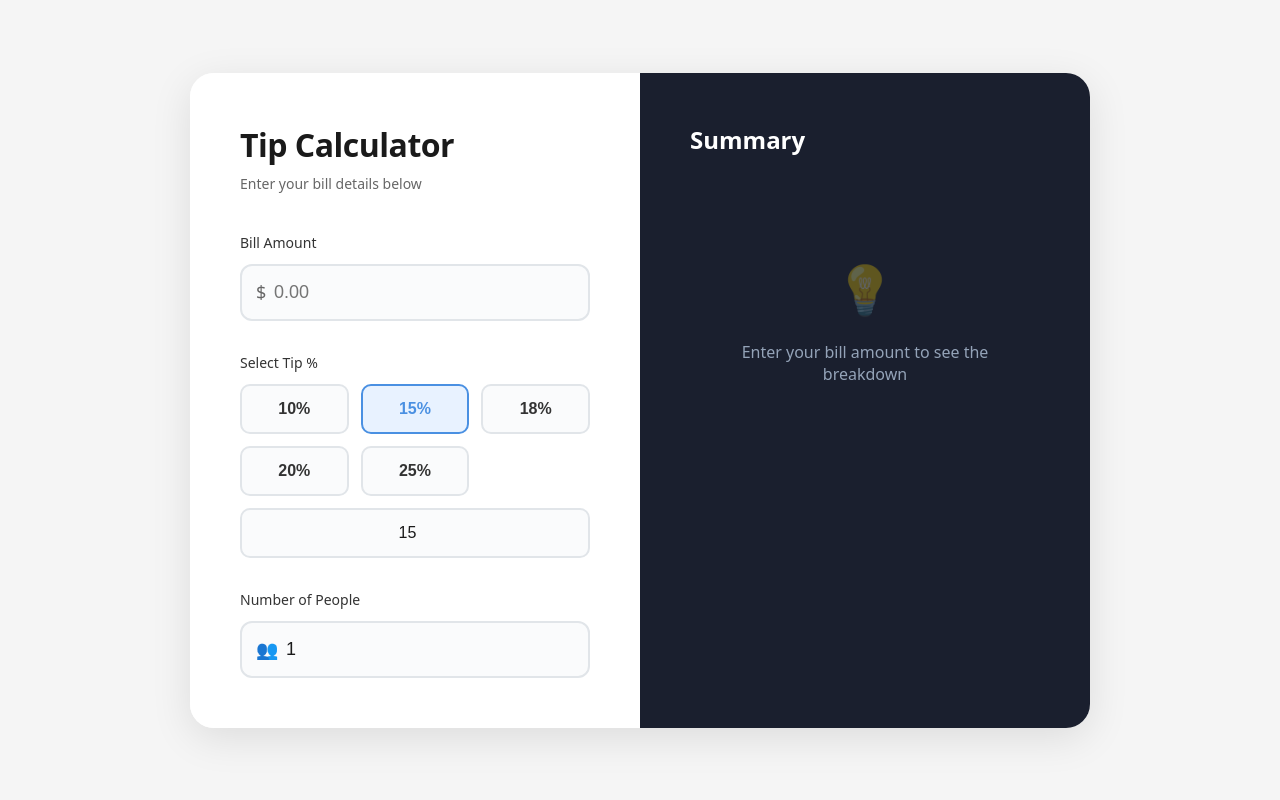
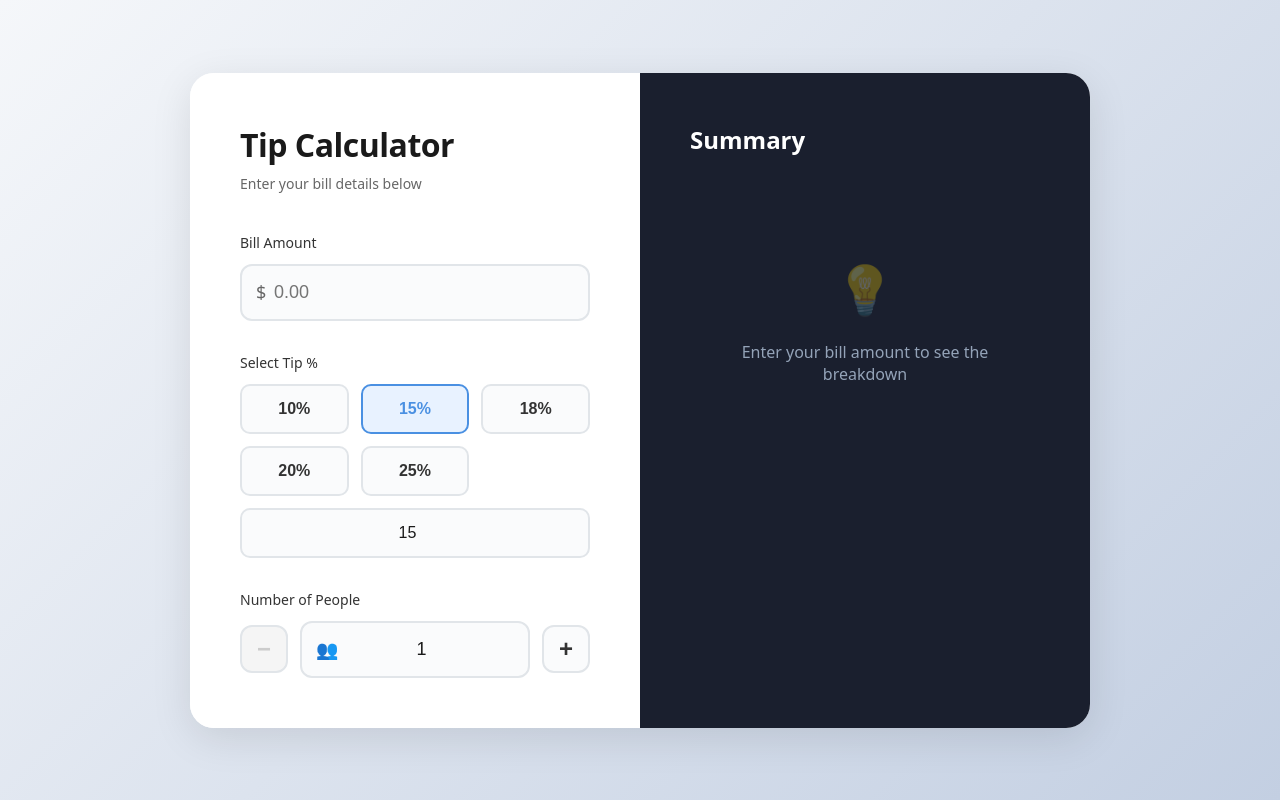
Before and after one commit to ermiasdesalegn/eat-n-split, a React (Create React App) app: page / in a window 1280 px wide. Built offline with nearby package versions, Linux system fonts and the light colour scheme.

Commit message:
made the calculator better

```diff
--- a/src/App.js
+++ b/src/App.js
@@ -1,9 +1,23 @@
-import { useState } from "react";
+import { useState, useEffect } from "react";
 
 function App() {
   const [bill, setBill] = useState("");
   const [tip, setTip] = useState(15);
   const [people, setPeople] = useState(1);
+  const [copied, setCopied] = useState(false);
+
+  // Load preferences from localStorage
+  useEffect(() => {
+    const savedTip = localStorage.getItem('tipPercentage');
+    if (savedTip) setTip(Number(savedTip));
+  }, []);
+
+  // Save tip preference
+  useEffect(() => {
+    if (tip > 0) {
+      localStorage.setItem('tipPercentage', tip.toString());
+    }
+  }, [tip]);
 
   const tipAmount = bill ? (bill * tip / 100) : 0;
   const total = bill ? parseFloat(bill) + tipAmount : 0;
@@ -11,15 +25,39 @@ function App() {
 
   const quickTips = [10, 15, 18, 20, 25];
 
+  function formatCurrency(amount) {
+    return new Intl.NumberFormat('en-US', {
+      style: 'currency',
+      currency: 'USD',
+      minimumFractionDigits: 2,
+      maximumFractionDigits: 2
+    }).format(amount);
+  }
+
+  function copyToClipboard() {
+    const text = `Tip Calculator Summary\n\nBill: ${formatCurrency(bill)}\nTip (${tip}%): ${formatCurrency(tipAmount)}\nTotal: ${formatCurrency(total)}${people > 1 ? `\nPer Person (${people} people): ${formatCurrency(perPerson)}` : ''}`;
+    navigator.clipboard.writeText(text);
+    setCopied(true);
+    setTimeout(() => setCopied(false), 2000);
+  }
+
+  function incrementPeople() {
+    setPeople(prev => Math.min(20, prev + 1));
+  }
+
+  function decrementPeople() {
+    setPeople(prev => Math.max(1, prev - 1));
+  }
+
   return (
     <div style={{
       minHeight: "100vh",
       display: "flex",
       alignItems: "center",
       justifyContent: "center",
-      backgroundColor: "#f5f5f5",
-      padding: "20px",
-      fontFamily: "system-ui, sans-serif"
+      background: "linear-gradient(135deg, #f5f7fa 0%, #c3cfe2 100%)",
+      padding: "40px 20px",
+      fontFamily: "system-ui, -apple-system, BlinkMacSystemFont, sans-serif"
     }}>
       <div style={{
         width: "100%",
@@ -196,21 +234,62 @@ function App() {
               Number of People
             </label>
             <div style={{
+              display: "flex",
+              gap: "12px",
+              alignItems: "center"
+            }}>
+              <button
+                onClick={decrementPeople}
+                disabled={people <= 1}
+                style={{
+                  width: "48px",
+                  height: "48px",
+                  fontSize: "24px",
+                  fontWeight: "600",
+                  border: "2px solid #e1e5e9",
+                  borderRadius: "12px",
+                  backgroundColor: people <= 1 ? "#f5f5f5" : "#fafbfc",
+                  color: people <= 1 ? "#ccc" : "#333",
+                  cursor: people <= 1 ? "not-allowed" : "pointer",
+                  transition: "all 0.2s",
+                  display: "flex",
+                  alignItems: "center",
+                  justifyContent: "center",
+                  flexShrink: 0
+                }}
+                onMouseEnter={(e) => {
+                  if (people > 1) {
+                    e.target.style.borderColor = "#4a90e2";
+                    e.target.style.backgroundColor = "#e8f2ff";
+                  }
+                }}
+                onMouseLeave={(e) => {
+                  if (people > 1) {
+                    e.target.style.borderColor = "#e1e5e9";
+                    e.target.style.backgroundColor = "#fafbfc";
+                  }
+                }}
+              >
+                −
+              </button>
+              <div style={{
                 position: "relative",
-              display: "flex",
-              alignItems: "center"
+                flex: 1
               }}>
                 <span style={{
                   position: "absolute",
                   left: "16px",
                   fontSize: "18px",
-                color: "#666"
+                  color: "#666",
+                  top: "50%",
+                  transform: "translateY(-50%)"
                 }}>👥</span>
                 <input
                   type="number"
                   value={people}
-                onChange={(e) => setPeople(Math.max(1, Number(e.target.value) || 1))}
+                  onChange={(e) => setPeople(Math.max(1, Math.min(20, Number(e.target.value) || 1)))}
                   min="1"
+                  max="20"
                   placeholder="1"
                   style={{
                     width: "100%",
@@ -222,7 +301,8 @@ function App() {
                     outline: "none",
                     color: "#1a1a1a",
                     transition: "all 0.2s",
-                  fontWeight: "500"
+                    fontWeight: "500",
+                    textAlign: "center"
                   }}
                   onFocus={(e) => {
                     e.target.style.borderColor = "#4a90e2";
@@ -235,6 +315,41 @@ function App() {
                     e.target.style.boxShadow = "none";
                   }}
                 />
+              </div>
+              <button
+                onClick={incrementPeople}
+                disabled={people >= 20}
+                style={{
+                  width: "48px",
+                  height: "48px",
+                  fontSize: "24px",
+                  fontWeight: "600",
+                  border: "2px solid #e1e5e9",
+                  borderRadius: "12px",
+                  backgroundColor: people >= 20 ? "#f5f5f5" : "#fafbfc",
+                  color: people >= 20 ? "#ccc" : "#333",
+                  cursor: people >= 20 ? "not-allowed" : "pointer",
+                  transition: "all 0.2s",
+                  display: "flex",
+                  alignItems: "center",
+                  justifyContent: "center",
+                  flexShrink: 0
+                }}
+                onMouseEnter={(e) => {
+                  if (people < 20) {
+                    e.target.style.borderColor = "#4a90e2";
+                    e.target.style.backgroundColor = "#e8f2ff";
+                  }
+                }}
+                onMouseLeave={(e) => {
+                  if (people < 20) {
+                    e.target.style.borderColor = "#e1e5e9";
+                    e.target.style.backgroundColor = "#fafbfc";
+                  }
+                }}
+              >
+                +
+              </button>
             </div>
           </div>
         </div>
@@ -249,14 +364,54 @@ function App() {
           justifyContent: "space-between"
         }}>
           <div>
+            <div style={{
+              display: "flex",
+              justifyContent: "space-between",
+              alignItems: "center",
+              marginBottom: "40px"
+            }}>
               <h2 style={{
                 fontSize: "24px",
                 fontWeight: "600",
-              marginBottom: "40px",
+                margin: 0,
                 color: "#fff"
               }}>
                 Summary
               </h2>
+              {bill > 0 && (
+                <button
+                  onClick={copyToClipboard}
+                  style={{
+                    padding: "10px 16px",
+                    fontSize: "13px",
+                    fontWeight: "600",
+                    backgroundColor: copied ? "#4a90e2" : "rgba(255,255,255,0.1)",
+                    color: copied ? "#fff" : "#94a3b8",
+                    border: "1px solid rgba(255,255,255,0.2)",
+                    borderRadius: "8px",
+                    cursor: "pointer",
+                    transition: "all 0.2s",
+                    display: "flex",
+                    alignItems: "center",
+                    gap: "6px"
+                  }}
+                  onMouseEnter={(e) => {
+                    if (!copied) {
+                      e.target.style.backgroundColor = "rgba(255,255,255,0.15)";
+                      e.target.style.color = "#fff";
+                    }
+                  }}
+                  onMouseLeave={(e) => {
+                    if (!copied) {
+                      e.target.style.backgroundColor = "rgba(255,255,255,0.1)";
+                      e.target.style.color = "#94a3b8";
+                    }
+                  }}
+                >
+                  {copied ? "✓ Copied!" : "📋 Copy"}
+                </button>
+              )}
+            </div>
 
             {bill > 0 ? (
               <>
@@ -282,7 +437,7 @@ function App() {
                         fontWeight: "600",
                         color: "#fff"
                       }}>
-                        ${parseFloat(bill).toFixed(2)}
+                        {formatCurrency(parseFloat(bill))}
                       </div>
                     </div>
                   </div>
@@ -308,7 +463,7 @@ function App() {
                         fontWeight: "600",
                         color: "#4a90e2"
                       }}>
-                        ${tipAmount.toFixed(2)}
+                        {formatCurrency(tipAmount)}
                       </div>
                     </div>
                   </div>
@@ -332,7 +487,7 @@ function App() {
                         fontWeight: "700",
                         color: "#fff"
                       }}>
-                        ${total.toFixed(2)}
+                        {formatCurrency(total)}
                       </div>
                     </div>
                   </div>
@@ -355,7 +510,7 @@ function App() {
                         fontWeight: "600",
                         color: "#4a90e2"
                       }}>
-                        ${perPerson.toFixed(2)}
+                        {formatCurrency(perPerson)}
                       </div>
                     </div>
                   )}
```
Lines whose indentation alone changed are shown as unchanged.
